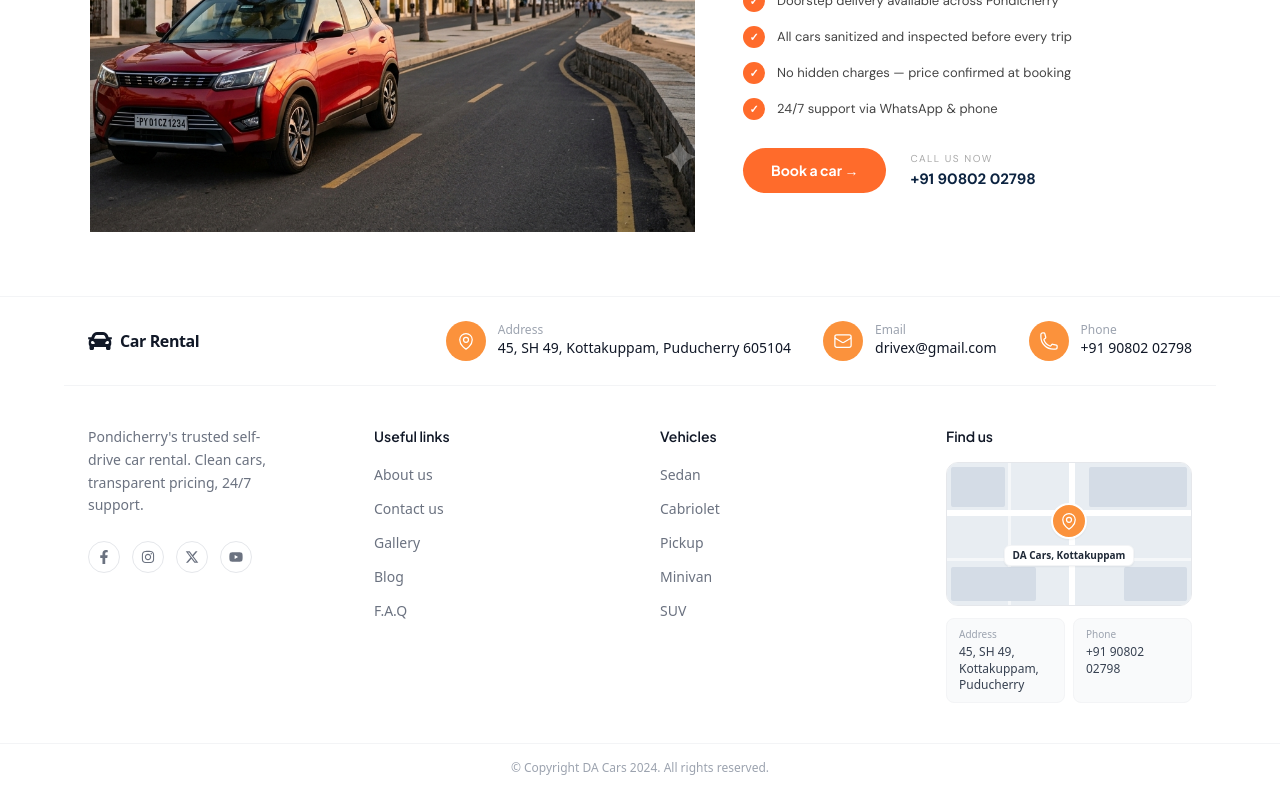
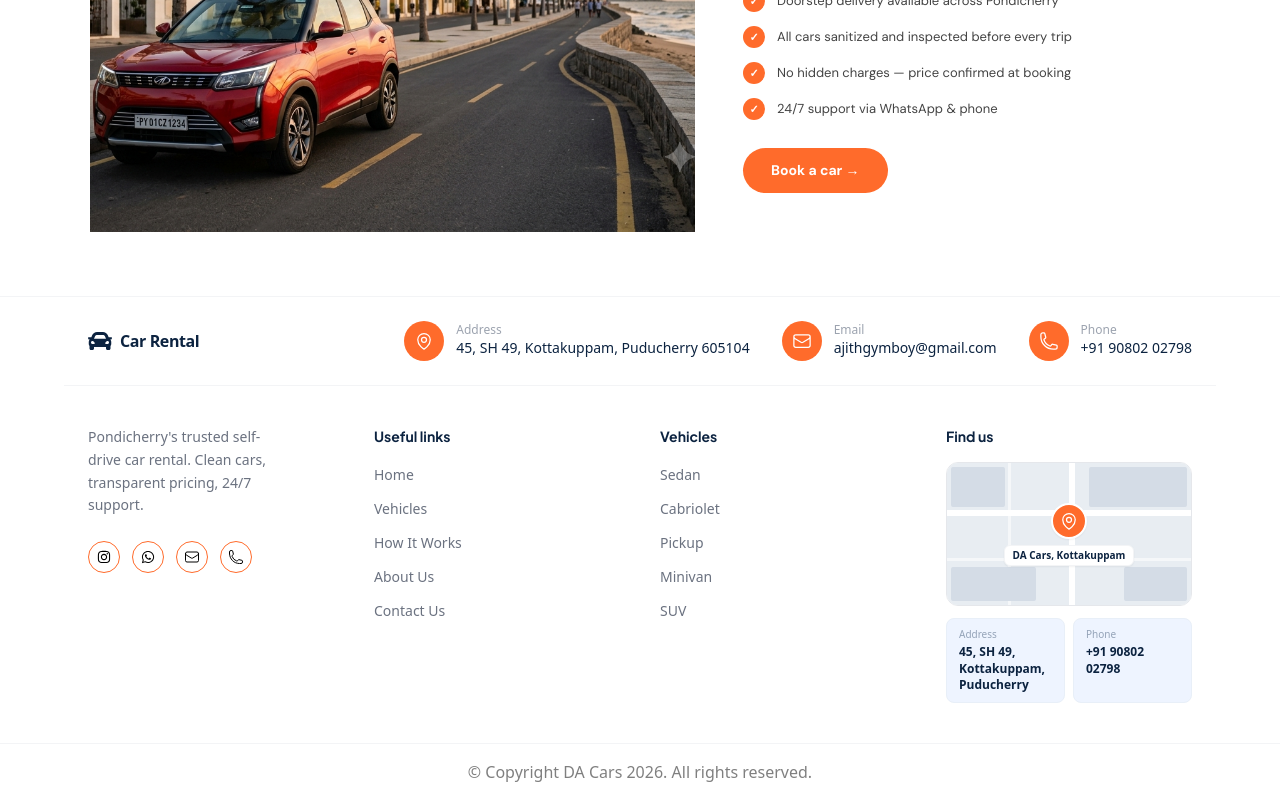
Before and after one commit to Sarathadevi-I/car-frontend, a React (Vite) app: page /about in a window 1280 px wide. Shown: the part 2119-2919 px from the top of the page. Built offline with nearby package versions, Linux system fonts and the light colour scheme.

Commit message:
UI updation

```diff
--- a/src/Components/Pages/AboutUs.jsx
+++ b/src/Components/Pages/AboutUs.jsx
@@ -5,6 +5,7 @@ import Rental from "../../assets/rental.png"
 import Clean from "../../assets/clean.png"
 import Parking from "../../assets/parking.png"
 import Insurance from "../../assets/insurance.png"
+import {Link} from 'react-router-dom'
 const features = [
   {
     num:   "01",
@@ -121,18 +122,18 @@ export default function AboutUs() {
         </div>
 
         {/* ── Stats ── */}
-        <div className="grid grid-cols-1 sm:grid-cols-3 gap-10 text-center mb-24">
+       <div className="grid grid-cols-3 gap-4 sm:gap-10 text-center mb-8 sm:mb-24">
           <div>
-            <p className="text-[32px] font-extrabold text-[#4B3FD4]">500+</p>
-            <p className="text-[13px] text-gray-400 mt-1">Happy customers</p>
+            <p className="text-[24px] sm:text-[32px] font-extrabold text-[#4B3FD4]">500+</p>
+            <p className="text-[11px] sm:text-[13px] text-gray-400 mt-1">Happy customers</p>
           </div>
           <div>
-            <p className="text-[32px] font-extrabold text-[#4B3FD4]">7</p>
-            <p className="text-[13px] text-gray-400 mt-1">Cars in fleet</p>
+            <p className="text-[24px] sm:text-[32px] font-extrabold text-[#4B3FD4]">7</p>
+            <p className="text-[11px] sm:text-[13px] text-gray-400 mt-1">Cars in fleet</p>
           </div>
           <div>
-     <p className="text-[32px] font-extrabold text-[#4B3FD4]">2</p>
-<p className="text-[13px] text-gray-400 mt-1">Branches in Pondicherry</p>
+     <p className="text-[24px] sm:text-[32px] font-extrabold text-[#4B3FD4]">2</p>
+<p className="text-[11px] sm:text-[13px] text-gray-400 mt-1">Branches in Pondicherry</p>
           </div>
         </div>
 
@@ -298,8 +299,10 @@ pointerEvents: "none",
 
     {/* CTA */}
     <div className="flex flex-wrap items-center gap-4 sm:gap-6" style={{ marginTop: "8px" }}>
-      <button
+  <Link
+        to="/contact"
         style={{
+          display: "inline-block",
           background: "#FF6B2B",
           color: "#fff",
           border: "none",
@@ -308,17 +311,14 @@ pointerEvents: "none",
           fontSize: "14px",
           fontWeight: 700,
           cursor: "pointer",
+          textDecoration: "none",
         }}
       >
         Book a car →
-      </button>
+      </Link>
       <div>
-        <p style={{ margin: 0, color: "#aaa", fontSize: "10px", textTransform: "uppercase", letterSpacing: "0.15em" }}>
-          Call us now
-        </p>
-        <p style={{ margin: "2px 0 0", color: "#0C2340", fontSize: "15px", fontWeight: 700 }}>
-        +91 90802 02798
-        </p>
+
+
       </div>
     </div>
   </div>
--- a/src/Components/Pages/Footer.jsx
+++ b/src/Components/Pages/Footer.jsx
@@ -1,5 +1,5 @@
-import { FaCar, FaFacebookF, FaInstagram, FaYoutube } from "react-icons/fa";
-import { FaXTwitter } from "react-icons/fa6";
+import { Link } from "react-router-dom";
+import { FaCar, FaInstagram, FaWhatsapp } from "react-icons/fa";
 import {
   MapPinIcon,
   EnvelopeIcon,
@@ -7,6 +7,13 @@ import {
   ArrowTopRightOnSquareIcon,
 } from "@heroicons/react/24/outline";
 
+// Single source of truth for the contact number (used for both Call & WhatsApp)
+const PHONE_DISPLAY = "+91 90802 02798";
+const PHONE_TEL = "+919080202798";       // for tel: link
+const PHONE_WA = "919080202798";         // for wa.me link (no + sign)
+const EMAIL = "ajithgymboy@gmail.com";
+
+const GMAIL_COMPOSE_URL = `https://mail.google.com/mail/?view=cm&fs=1&to=${EMAIL}`;
 const INFO_ITEMS = [
   {
     icon: <MapPinIcon className="w-5 h-5 text-white" />,
@@ -16,17 +23,36 @@ const INFO_ITEMS = [
   {
     icon: <EnvelopeIcon className="w-5 h-5 text-white" />,
     label: "Email",
-    value: "drivex@gmail.com",
+    value: EMAIL,
+    href: GMAIL_COMPOSE_URL,
   },
   {
     icon: <PhoneIcon className="w-5 h-5 text-white" />,
     label: "Phone",
-    value: "+91 90802 02798",
+    value: PHONE_DISPLAY,
+    href: `tel:${PHONE_TEL}`,
   },
 ];
 
-const USEFUL_LINKS = ["About us", "Contact us", "Gallery", "Blog", "F.A.Q"];
+// Matches Navbar's NAV_LINKS exactly — only routes that actually exist in the app
+const USEFUL_LINKS = [
+  { label: "Home",         to: "/" },
+  { label: "Vehicles",     to: "/vehicles" },
+  { label: "How It Works", to: "/how-it-works" },
+  { label: "About Us",     to: "/about" },
+  { label: "Contact Us",   to: "/contact" },
+];
+
+// All vehicle types route to the Vehicles listing page, filtered by type
 const VEHICLES = ["Sedan", "Cabriolet", "Pickup", "Minivan", "SUV"];
+
+// Social / quick-contact actions — each one is a real functional link now
+const SOCIALS = [
+  { icon: <FaInstagram />, label: "Instagram", href: "https://instagram.com" },
+  { icon: <FaWhatsapp />,  label: "WhatsApp",   href: `https://wa.me/${PHONE_WA}` },
+{ icon: <EnvelopeIcon className="w-4 h-4" />, label: "Email", href: GMAIL_COMPOSE_URL },
+  { icon: <PhoneIcon className="w-4 h-4" />,    label: "Call",  href: `tel:${PHONE_TEL}` },
+];
 
 const MAP_URL =
   "https://www.google.com/maps?q=DA+Cars+Self+Drive+Car+Rental+Pondicherry";
@@ -39,68 +65,77 @@ export default function Footer() {
       <div className="max-w-6xl mx-auto px-6 py-6 flex flex-wrap items-center gap-8 border-b border-gray-100">
 
         {/* Brand */}
-        <div className="flex items-center gap-2 mr-auto">
-          <FaCar className="text-2xl text-gray-900" />
-          <span className="text-base font-semibold text-gray-900 tracking-tight">
+        <Link to="/" className="flex items-center gap-2 mr-auto no-underline group">
+          <FaCar className="text-2xl text-[#0C2340] group-hover:text-[#FF6B2B] transition-colors" />
+          <span className="text-base font-semibold text-[#0C2340] tracking-tight">
             Car Rental
           </span>
-        </div>
+        </Link>
 
         {/* Info chips */}
-        {INFO_ITEMS.map(({ icon, label, value }) => (
-          <div key={label} className="flex items-center gap-3">
-            <div className="w-10 h-10 rounded-full bg-orange-400 flex items-center justify-center flex-shrink-0">
-              {icon}
+        {INFO_ITEMS.map(({ icon, label, value, href }) => {
+          const content = (
+            <>
+              <div className="w-10 h-10 rounded-full bg-[#FF6B2B] flex items-center justify-center flex-shrink-0">
+                {icon}
+              </div>
+              <div>
+                <p className="text-xs text-gray-400 leading-none mb-0.5">{label}</p>
+                <p className="text-sm font-medium text-[#0C2340]">{value}</p>
+              </div>
+            </>
+          );
+          return href ? (
+            <a key={label} href={href} className="flex items-center gap-3 hover:opacity-80 transition-opacity">
+              {content}
+            </a>
+          ) : (
+            <div key={label} className="flex items-center gap-3">
+              {content}
             </div>
-            <div>
-              <p className="text-xs text-gray-400 leading-none mb-0.5">{label}</p>
-              <p className="text-sm font-medium text-gray-900">{value}</p>
-            </div>
-          </div>
-        ))}
+          );
+        })}
       </div>
 
       {/* ── Main footer body ── */}
-      <div className="max-w-6xl mx-auto px-6 py-10 grid grid-cols-1 sm:grid-cols-2 lg:grid-cols-4 gap-10">
+      <div className="max-w-6xl mx-auto px-6 py-10 grid grid-cols-2 lg:grid-cols-4 gap-10">
 
         {/* Col 1 — Brand + socials */}
-        <div>
+        <div className="col-span-2 lg:col-span-1">
           <p className="text-sm text-gray-500 leading-relaxed mb-6 max-w-[200px]">
             Pondicherry's trusted self-drive car rental. Clean cars, transparent
             pricing, 24/7 support.
           </p>
           <div className="flex items-center gap-3">
-            {[
-              { icon: <FaFacebookF />, label: "Facebook" },
-              { icon: <FaInstagram />, label: "Instagram" },
-              { icon: <FaXTwitter />, label: "X (Twitter)" },
-              { icon: <FaYoutube />, label: "YouTube" },
-            ].map(({ icon, label }) => (
-              <button
+            {SOCIALS.map(({ icon, label, href }) => (
+              <a
                 key={label}
+                href={href}
+                target={href.startsWith("http") ? "_blank" : undefined}
+                rel={href.startsWith("http") ? "noopener noreferrer" : undefined}
                 aria-label={label}
-                className="w-8 h-8 rounded-full border border-gray-200 flex items-center justify-center text-gray-500 hover:bg-gray-50 hover:text-gray-900 transition-colors text-sm"
+                className="w-8 h-8 rounded-full border-[1.5px] border-[#FF6B2B] flex items-center justify-center hover:bg-[#FF6B2B] hover:text-white transition-colors text-sm"
               >
                 {icon}
-              </button>
+              </a>
             ))}
           </div>
         </div>
 
         {/* Col 2 — Useful links */}
         <div>
-          <h3 className="text-sm font-semibold text-gray-900 mb-4">
+          <h3 className="text-sm font-bold text-[#0C2340] mb-4">
             Useful links
           </h3>
           <ul className="space-y-2.5">
-            {USEFUL_LINKS.map((link) => (
-              <li key={link}>
-                <a
-                  href="#"
-                  className="text-sm text-gray-500 hover:text-gray-900 transition-colors"
+            {USEFUL_LINKS.map(({ label, to }) => (
+              <li key={label}>
+                <Link
+                  to={to}
+                  className="text-sm text-gray-500 hover:text-[#1A6FD4] transition-colors"
                 >
-                  {link}
-                </a>
+                  {label}
+                </Link>
               </li>
             ))}
           </ul>
@@ -108,28 +143,27 @@ export default function Footer() {
 
         {/* Col 3 — Vehicles */}
         <div>
-          <h3 className="text-sm font-semibold text-gray-900 mb-4">
+          <h3 className="text-sm font-bold text-[#0C2340] mb-4">
             Vehicles
           </h3>
           <ul className="space-y-2.5">
             {VEHICLES.map((v) => (
               <li key={v}>
-                <a
-                  href="#"
-                  className="text-sm text-gray-500 hover:text-gray-900 transition-colors"
+                <Link
+                  to={`/vehicles?type=${encodeURIComponent(v)}`}
+                  className="text-sm text-gray-500 hover:text-[#1A6FD4] transition-colors"
                 >
                   {v}
-                </a>
+                </Link>
               </li>
             ))}
           </ul>
         </div>
 
         {/* Col 4 — Map */}
-        <div>
-          <h3 className="text-sm font-semibold text-gray-900 mb-4">Find us</h3>
+        <div className="col-span-2 lg:col-span-1">
+          <h3 className="text-sm font-bold text-[#0C2340] mb-4">Find us</h3>
 
-          {/* ✅ Fixed: was missing the opening <a tag */}
           <a
             href={MAP_URL}
             target="_blank"
@@ -150,18 +184,18 @@ export default function Footer() {
 
             <div className="absolute inset-0 flex items-center justify-center">
               <div className="flex flex-col items-center">
-                <div className="w-9 h-9 rounded-full bg-orange-400 border-2 border-white flex items-center justify-center shadow-sm">
+                <div className="w-9 h-9 rounded-full bg-[#FF6B2B] border-2 border-white flex items-center justify-center shadow-sm">
                   <MapPinIcon className="w-5 h-5 text-white" />
                 </div>
                 <div className="mt-1.5 bg-white rounded-md px-2 py-0.5 shadow-sm border border-gray-100">
-                  <p className="text-[10px] font-semibold text-gray-800">
+                  <p className="text-[10px] font-semibold text-[#0C2340]">
                     DA Cars, Kottakuppam
                   </p>
                 </div>
               </div>
             </div>
 
-            <div className="absolute bottom-2 right-2 bg-orange-400 rounded-md px-2 py-1 flex items-center gap-1 opacity-0 group-hover:opacity-100 transition-opacity">
+            <div className="absolute bottom-2 right-2 bg-[#FF6B2B] rounded-md px-2 py-1 flex items-center gap-1 opacity-0 group-hover:opacity-100 transition-opacity">
               <ArrowTopRightOnSquareIcon className="w-3 h-3 text-white" />
               <span className="text-[10px] text-white font-semibold">
                 Open Maps
@@ -170,17 +204,17 @@ export default function Footer() {
           </a>
 
           <div className="grid grid-cols-2 gap-2 mt-3">
-            <div className="bg-gray-50 rounded-lg px-3 py-2 border border-gray-100">
-              <p className="text-[10px] text-gray-400 mb-0.5">Address</p>
-              <p className="text-xs text-gray-700 font-medium leading-snug">
+            <div className="bg-[#EEF4FF] rounded-lg px-3 py-2 border border-[#E8EFF8]">
+              <p className="text-[10px] text-slate-400 mb-0.5">Address</p>
+              <p className="text-xs text-[#0C2340] font-semibold leading-snug">
                 45, SH 49,
                 <br />
                 Kottakuppam, Puducherry
               </p>
             </div>
-            <div className="bg-gray-50 rounded-lg px-3 py-2 border border-gray-100">
-              <p className="text-[10px] text-gray-400 mb-0.5">Phone</p>
-              <p className="text-xs text-gray-700 font-medium leading-snug">
+            <div className="bg-[#EEF4FF] rounded-lg px-3 py-2 border border-[#E8EFF8]">
+              <p className="text-[10px] text-slate-400 mb-0.5">Phone</p>
+              <p className="text-xs text-[#0C2340] font-semibold leading-snug">
                 +91 90802
                 <br />
                 02798
@@ -191,9 +225,9 @@ export default function Footer() {
       </div>
 
       {/* ── Bottom copyright bar ── */}
-      <div className="border-t border-gray-100 py-4 text-center">
-        <p className="text-xs text-gray-400">
-          © Copyright DA Cars 2024. All rights reserved.
+      <div className="border-t border-gray-100 py-4 text-center ">
+        <p className="text-x text-black/50">
+          © Copyright DA Cars 2026. All rights reserved.
         </p>
       </div>
     </footer>
```
Also changed, not shown: src/Components/Pages/Homepage.jsx (+16 -8 lines), src/Components/Pages/Vehiclegroupselect.jsx (+7 -4 lines).
